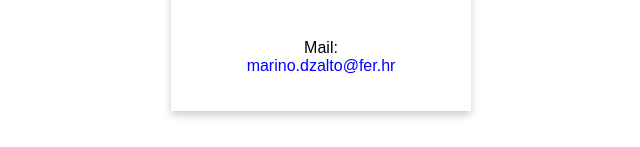
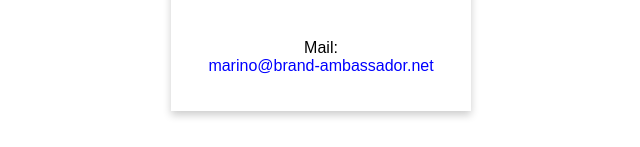
Before and after one commit to MarinoDzalto/MarinoDzalto.github.io, a plain HTML site: page index.html in a window 1280 px wide. Shown: the part 577-724 px from the top of the page, without its empty margins (319-959 px from the left). Drawn offline with Linux system fonts and the light colour scheme.

Commit message:
Update index.html

```diff
--- a/index.html
+++ b/index.html
@@ -51,7 +51,7 @@
 
 <div class="mail-section">
     Mail:<br>
-    <div class="mail">marino.dzalto@fer.hr<br>
+    <div class="mail">marino@brand-ambassador.net<br>
         </div>
 </div>
 
```
